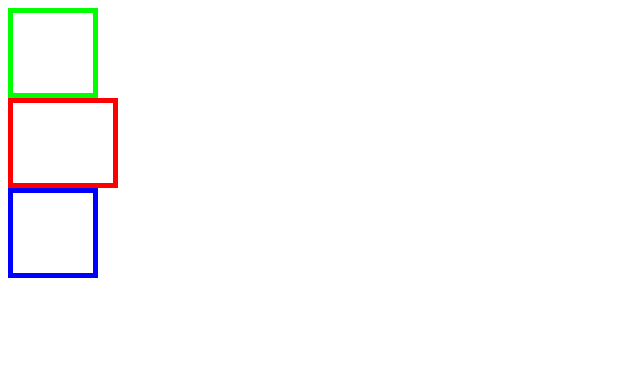
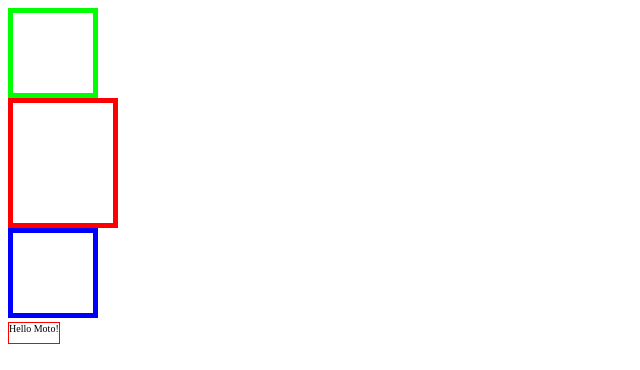
Before and after one commit to Yaneraz/jsCourses, a plain HTML site: page hw5 (jquery)/index.html in a window 1280 px wide. Shown: the whole page, without its empty margins (0-640 px from the left). Drawn offline with Linux system fonts and the light colour scheme.

Commit message:
hw5 (jquery) almost done

```diff
--- a/hw hz (jquery)/app.js
+++ b/hw5 (jquery)/app.js
@@ -21,8 +21,19 @@ function my$(selector){
 
     var res = Array.prototype.slice.call(document.querySelectorAll(selector));
 
+    // our custom each engine :)
+    res.each = function(fn){
+        res.forEach(function(el){
+            if (typeof fn === 'function'){
+                fn.apply(el, arguments)
+            }
+        });
+
+        return this;
+    };
+
     res.width = function(width){
-        res.forEach(function(el){
+        res.each(function(el){
             el.style.width = width + 'px';
         });
 
@@ -30,13 +41,47 @@ function my$(selector){
     };
 
     res.height = function(height){
-        res.forEach(function(el){
+        res.each(function(el){
             el.style.height = height + 'px';
         });
 
         return this;
     };
 
+    res.css = function(obj, delay){
+        if (typeof obj === 'string'){
+            res.each(function(el){
+                applyStyles(el, obj, delay);
+            });
+        } else { // consider that it's an objects
+            res.each(function(el){
+                for (var prop in obj) {
+                    if (obj.hasOwnProperty(prop)){
+
+                        if (delay !== undefined && typeof delay === 'number'){
+                            (function(el, prop, val){
+                                setTimeout(function(){
+                                    applyStyles(el, prop, val);
+                                }, delay);
+                            })(el, prop, obj[prop]);
+
+                        } else {
+                            applyStyles(el, prop, obj[prop]);
+                        }
+
+                    }
+                }
+            });
+        }
+
+        function applyStyles(el, prop, val){
+            el.style[prop] = val;
+        }
+
+        return this;
+    };
+
+    this.res = res;
     return res;
 }
 
@@ -46,20 +91,24 @@ console.log( $div ) //показать все div на странице.
 var $red = my$('.red')
 console.log( $red ) //показать все DOM элементы с классом .red, которые присутсвуют на странице
 
-$red.width('100') //изменяет текущую высоту до 100px всех DOM элементов с классом .red
+$red.width('100').height(120); //изменяет текущую высоту до 100px всех DOM элементов с классом .red
 
 //Написать реализацию CSS геттеро-сеттера в jQuery которая может принимать на вход ключ значение или объект
 //со значениями. Для стилизации текущего селектора: цвет, dimensions и других параметров( стоит
 //огранничиться 5 параметрами, так как их слишком много ). Сделать возможным, чтобы эти методы были
 //chainable. Добавить возможность, передавать второй /третий аргумент как время, чтобы стили
 //применились через какое-то время.
-//
-//    Пример:
-//
-//my$('span').css('color', '#000').css({'font-size':'10px','height': '20px'})
 
-
+my$('span').css('color', '#000').css({'font-size':'12px','height': '30px'});
 
 //Добавить delegate метод к вашему wrapped set'у из задания https://gist.github.com/dmitryt/7590375
-//
+
+// TODO: add delegate method after TableTraverse complete
+
 //Бонусные очки: добавить возможность, передавать второй /третий аргумент как время, чтобы стили применились через какое-то время
+
+my$('span').css({
+    'font-size':'10px',
+    'height': '20px',
+    'border-color':'red'
+}, 1500);
--- a/hw hz (jquery)/index.html
+++ b/hw5 (jquery)/index.html
@@ -8,6 +8,8 @@
 <div class="red" style="height:80px; width:80px; border:5px solid  #f00;"></div>
 <div class="blue" style="height:80px; width:80px; border:5px solid  #00f;"></div>
 
+<span class="span" style="display:inline-block; border:1px solid lightskyblue;">Hello Moto!</span>
+
 <script src="../vendor/assert.js"></script>
 <script src="app.js"></script>
 </body>
```
